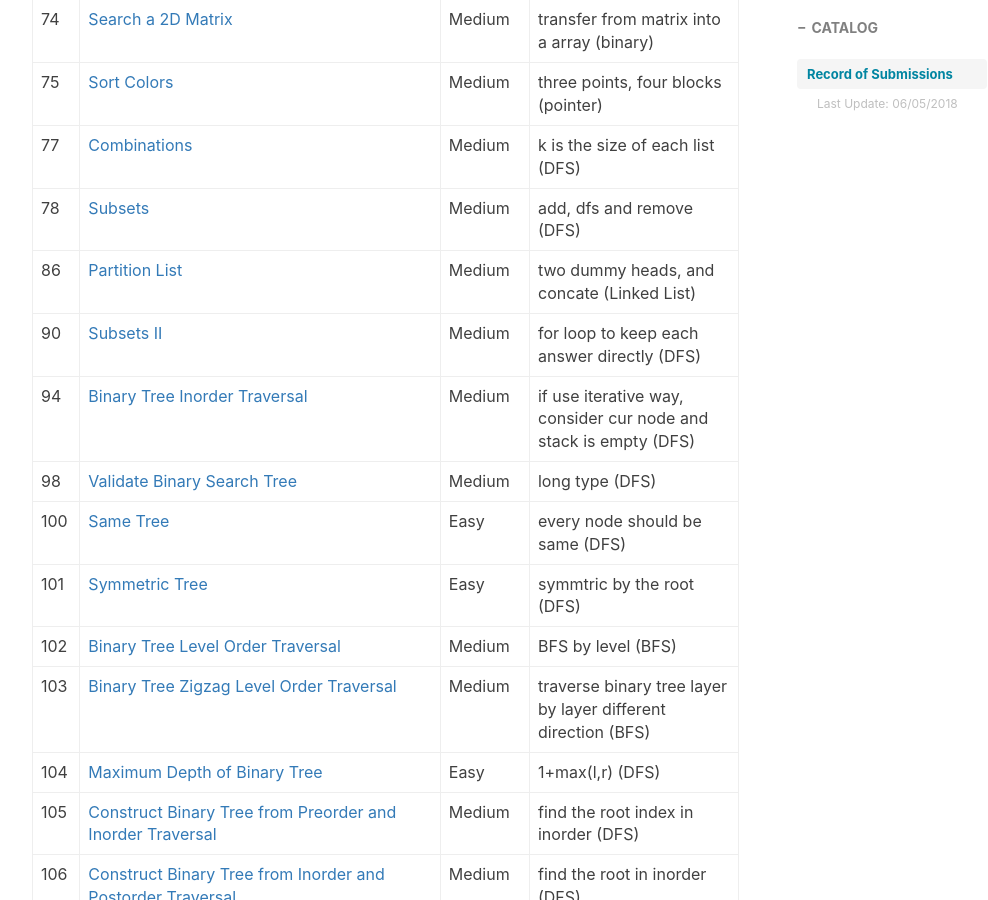
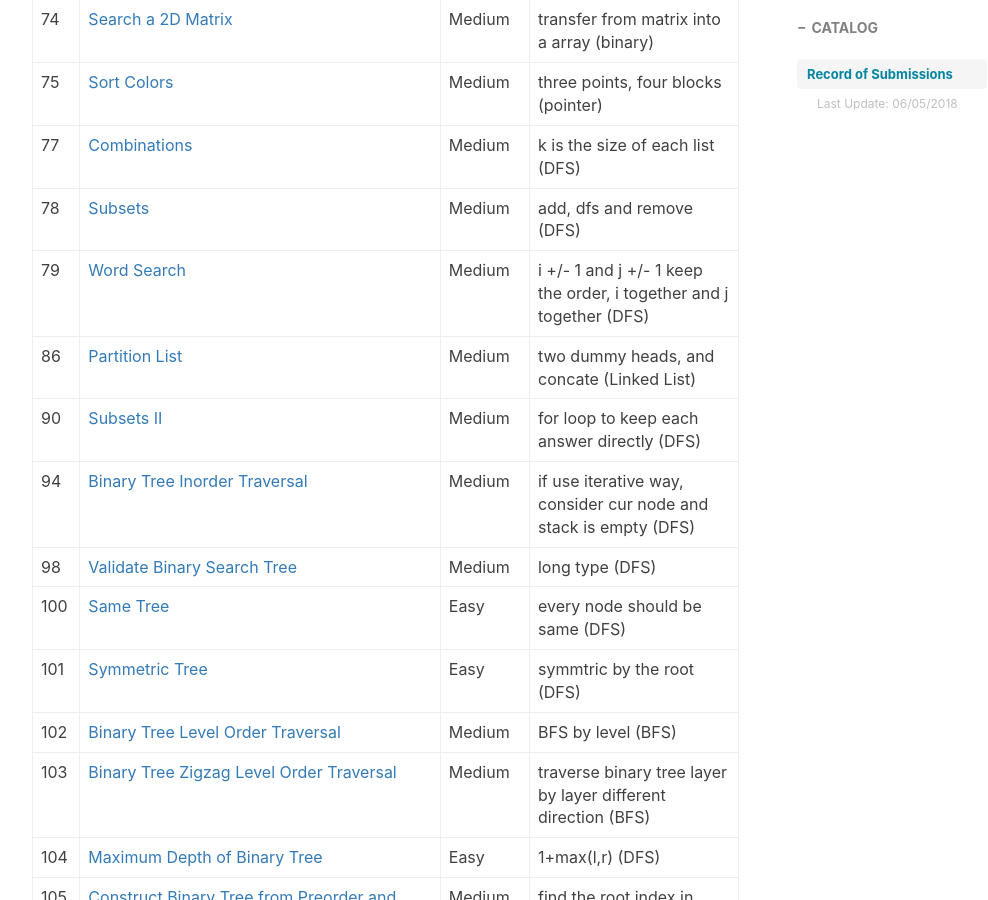
Before and after one commit to ly16/ly16.github.io, a Jekyll site: the page built from _posts/2018-05-18-leetcode-record-round1.md, in a window 1280 px wide and 900 px high, scrolled down 2268 px. Shown: the whole window, without its empty margins (233-1221 px from the left). Built offline with Jekyll 4.4.1, drawn with Linux system fonts in a browser that asks for light colours; nearby versions of some CDN libraries; comment, search, counter and statistics services are not loaded.

Commit message:
Update 2018-05-18-leetcode-record-round1.md

```diff
--- a/_posts/2018-05-18-leetcode-record-round1.md
+++ b/_posts/2018-05-18-leetcode-record-round1.md
@@ -43,6 +43,7 @@ tags:
 |75|[Sort Colors](https://github.com/ly16/LC-Practice/blob/master/Rainbow%20Sort.java)|Medium|three points, four blocks (pointer)|
 |77|[Combinations](https://github.com/ly16/LC-Practice/blob/master/Combinations.java)|Medium|k is the size of each list (DFS)|
 |78|[Subsets](https://github.com/ly16/LC-Practice/blob/master/All%20Subsets%20I.java)|Medium|add, dfs and remove (DFS)|
+|79|[Word Search](https://github.com/ly16/LC-Practice/blob/master/Word%20Search.java)|Medium|i +/- 1 and j +/- 1 keep the order, i together and j together (DFS)|
 |86|[Partition List](https://github.com/ly16/LC-Practice/blob/master/Partition%20Linked%20List.java)|Medium|two dummy heads, and concate (Linked List)|
 |90|[Subsets II](https://github.com/ly16/LC-Practice/blob/master/All%20Subsets%20II.java)|Medium|for loop to keep each answer directly (DFS)|
 |94|[Binary Tree Inorder Traversal](https://github.com/ly16/LC-Practice/blob/master/In-order%20Traversal%20Of%20Binary%20Tree.java)|Medium|if use iterative way, consider cur node and stack is empty (DFS)|
```
